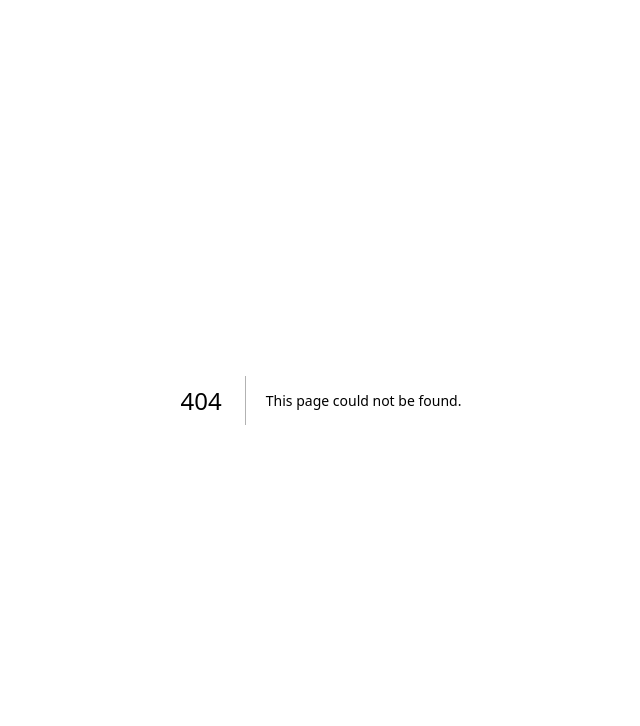
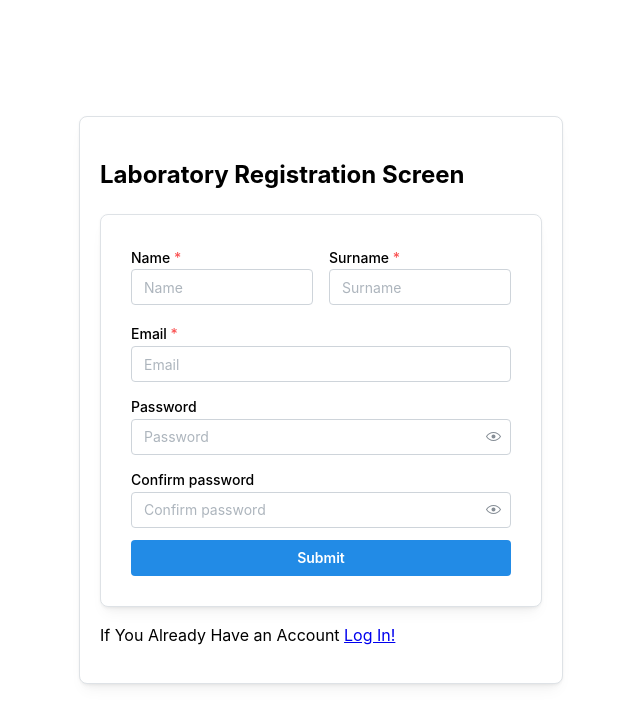
Before and after one commit to YunusEmreDenz/laborant-frontend, a Next.js app: page /sign-up in a window 1280 px wide. Before the commit this address had no page. Shown: the top 726 px of the page, without its empty margins (319-959 px from the left). Built offline with nearby package versions, Linux system fonts and the light colour scheme.

Commit message:
sign-up bitti auth dosyası kaldırıldı

```diff
--- a/app/auth/patient-record/page.tsx
+++ b/app/patient-record/page.tsx
@@ -1,6 +1,6 @@
 import React from 'react'
-import MantineDrawer from "../../../components/MantineDrawer"
-import MantineSearch from "../../../components/MantineSearch"
+import MantineDrawer from "../../components/MantineDrawer"
+import MantineSearch from "../../components/MantineSearch"
 export default function HomePage() {
   return <div style={{ display: "flex" }}>
     <MantineDrawer></MantineDrawer>
--- a/app/auth/labrotary-sign-up/page.tsx
+++ b/app/sign-up/page.tsx
@@ -1,26 +1,23 @@
 "use client";
 import axios from "axios";
+import { useState } from "react";
+import { Alert, Button, rem } from '@mantine/core';
+import { IconInfoCircle, IconCheck } from '@tabler/icons-react';
 import {
   Card,
   PasswordInput,
-  Group,
-  Button,
-  Box,
   Grid,
   TextInput,
-  Text,
 } from "@mantine/core";
 import {
   useForm,
-  isNotEmpty,
   isEmail,
-  isInRange,
   hasLength,
-  matches,
 } from "@mantine/form";
-import "../../app.css";
 import Link from "next/link";
+import { useRouter } from "next/navigation";
 export default function Demo() {
+  const checkIcon = <IconCheck style={{ width: rem(20), height: rem(20) }} />;
   const form = useForm({
     mode: "uncontrolled",
     initialValues: {
@@ -30,50 +27,38 @@ export default function Demo() {
       password: "",
       confirmPassword: "",
     },
-
     validate: {
       name: hasLength({ min: 2, max: 20 }, "Name must be 2-20 characters long."),
-      surname: hasLength(
-        { min: 2, max: 20 },
-        "Lastname must be 2-20 characters long."
-      ),
+      surname: hasLength({ min: 2, max: 20 }, "Lastname must be 2-20 characters long."),
       email: isEmail("Invalid email."),
-      password:hasLength({min:8, max:16 },"Password must be 8-16 characters long."),
+      password: hasLength({ min: 8, max: 16 }, "Password must be 8-16 characters long."),
       confirmPassword: (value, values) =>
         value !== values.password ? "Passwords did not match" : null,
     },
   });
-const getAllUsers= async()=>{
+  const [showAlert, setShowAlert] = useState(false);
+  const router = useRouter();
+  const getAllUsers = async (values: any) => {
     try {
-  const response = await axios.post("http://localhost:3000/auth/labrotary-sign-up")
-  console.log(response)
+      const response = await axios.post("http://localhost:3000", values);
+      console.log(response);
+      setShowAlert(true)
+      setTimeout(() => {
+        setShowAlert(false);
+        router.push("http://localhost:3000/");
+      }, 3000);
     } catch (error) {
-  console.log(error)}
+      console.log(error);
     }
-
-<form key="signupForm" onSubmit={form.onSubmit(getAllUsers)}></form>
-
-
+  };
   return (
-    <Grid
-      justify="center"
-      align="center"
-      style={{
-        minHeight: "100vh",
-        display: "flex",
-      }}
-    >
+    <>
+    <Grid justify="center" align="center" style={{ minHeight: "100vh", display: "flex" }}>
       <Grid.Col span={12} style={{ maxWidth: 500 }}>
-        <Card shadow="sm" padding="lg" radius="md" withBorder>
+        <Card shadow="sm" padding="lg" radius="md" withBorder >
           <h2 className="info">Laboratory Registration Screen</h2>
-          <form onSubmit={form.onSubmit((values) => console.log(values))}>
-            <Card
-              shadow="sm"
-              padding="lg"
-              radius="md"
-              withBorder
-              style={{ padding: "30px" }}
-            >
+          <form onSubmit={form.onSubmit(getAllUsers)}>
+            <Card shadow="sm" padding="lg" radius="md" withBorder style={{ padding: "30px" }}>
               <Grid gutter="md">
                 <Grid.Col span={6}>
                   <TextInput
@@ -104,7 +89,6 @@ try {
                     placeholder="Password"
                     {...form.getInputProps("password")}
                   />
-
                   <PasswordInput
                     mt="sm"
                     label="Confirm password"
@@ -117,10 +101,25 @@ try {
                 Submit
               </Button>
             </Card>
-            <p className="info p">If You Already Have an Account <Link href={"/"} className="span"><span>Log In!</span></Link> </p>
+            <p className="info p">
+              If You Already Have an Account <Link href={"/"} className="span"><span>Log In!</span></Link>{" "}
+            </p>
           </form>
         </Card>
+      {showAlert && (
+        <Alert
+          mt={6}
+          variant="light"
+          color="blue"
+          title="Registration successful!"
+          icon={checkIcon}
+          onClose={() => setShowAlert(false)}
+        >
+          You are being redirected to the login screen.
+        </Alert>
+      )}
       </Grid.Col>
     </Grid>
+    </>
   );
 }
--- a/package.json
+++ b/package.json
@@ -13,6 +13,7 @@
     "@mantine/dates": "^7.8.0",
     "@mantine/form": "^7.8.0",
     "@mantine/hooks": "^7.8.0",
+    "@mantine/notifications": "^7.9.1",
     "@tabler/icons-react": "^3.2.0",
     "axios": "^1.6.8",
     "bcrypt": "^5.1.1",
```
Also changed, not shown: app/page.tsx (+11 -1 lines), 2 other files (tests, documents, lock files or other folders). Lines whose indentation alone changed are shown as unchanged.
